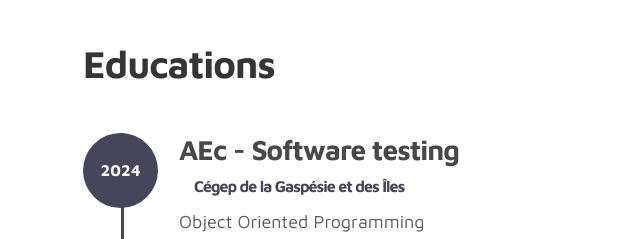
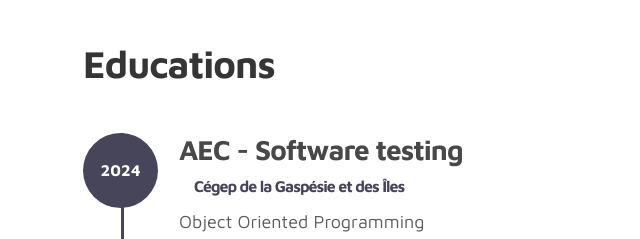
Before and after one commit to Skyenade/MyPortfolio, a plain HTML site: page index.html in a window 1280 px wide. Shown: the part 1540-1779 px from the top of the page, 572-1212 px from the left. Drawn offline with Linux system fonts and the light colour scheme.

Commit message:
Update index.html

```diff
--- a/index.html
+++ b/index.html
@@ -246,7 +246,7 @@ https://www.tooplate.com/view/2115-marvel
                 <span>2024</span>
               </div>
               <div class="timeline-info">
-                <h3><span>AEc - Software testing</span><small>Cégep de la Gaspésie et des Îles</small></h3>
+                <h3><span>AEC - Software testing</span><small>Cégep de la Gaspésie et des Îles</small></h3>
                 <p>Object Oriented Programming</p>
                 <p>Database Design</p>
                 <p>Web Programming</p>
```
